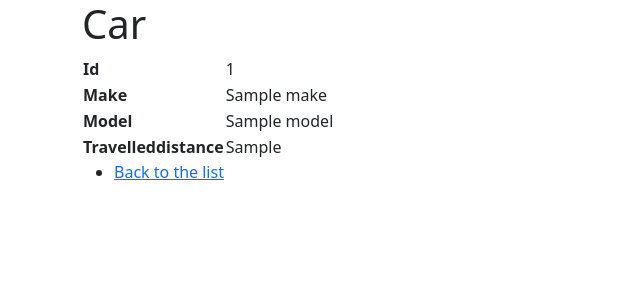
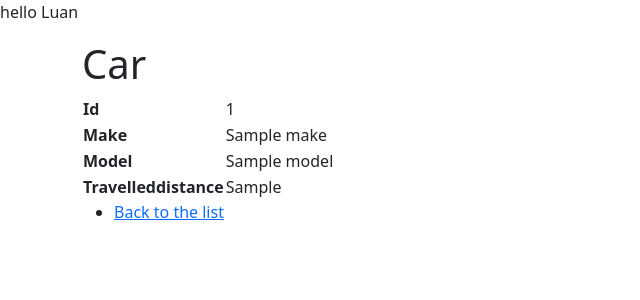
Before and after one commit to DemoTestCode/car-demo, a Symfony app: template templates/car/show.html.twig in a window 1280 px wide. Shown: the top 300 px of the page, without its empty margins (0-640 px from the left). Run offline with Twig, Linux system fonts and the light colour scheme; the template is opened without the code that fills it: most values are stand-ins (such as "Sample title", 1, 10 or a date in 2020); some libraries are stand-ins or nearby versions.

Commit message:
hello v1

```diff
--- a/templates/base.html.twig
+++ b/templates/base.html.twig
@@ -10,12 +10,13 @@
         <link rel="icon" href="../../favicon.ico">
         <link rel="canonical" href="https://getbootstrap.com/docs/3.4/examples/starter-template/">
         <title>{% block title %}Welcome! jksfhdsjgdsjkdgjk{% endblock %}</title>
+
         <!-- Bootstrap core CSS -->
         <link href="https://cdn.jsdelivr.net/npm/bootstrap@5.1.3/dist/css/bootstrap.min.css" rel="stylesheet">
         {% block stylesheets %}{% endblock %}
     </head>
     <body>
-
+        <p> hello Luan </p>
 <div class="container">
     <div class="row">
         <div class="col-md-12">
```
